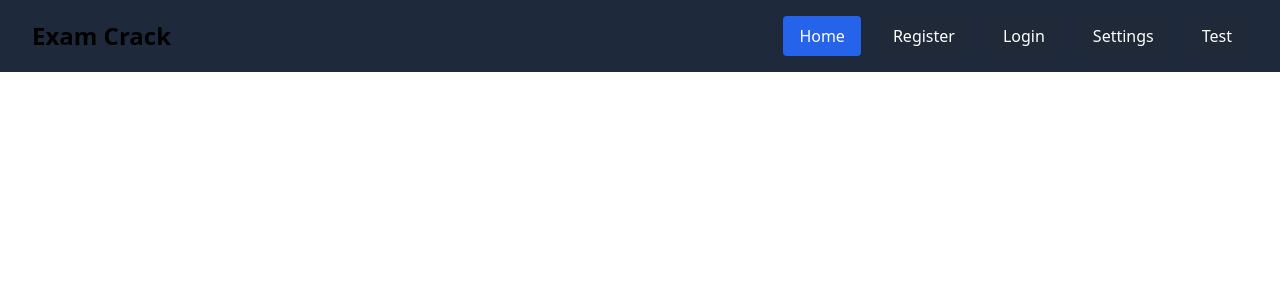
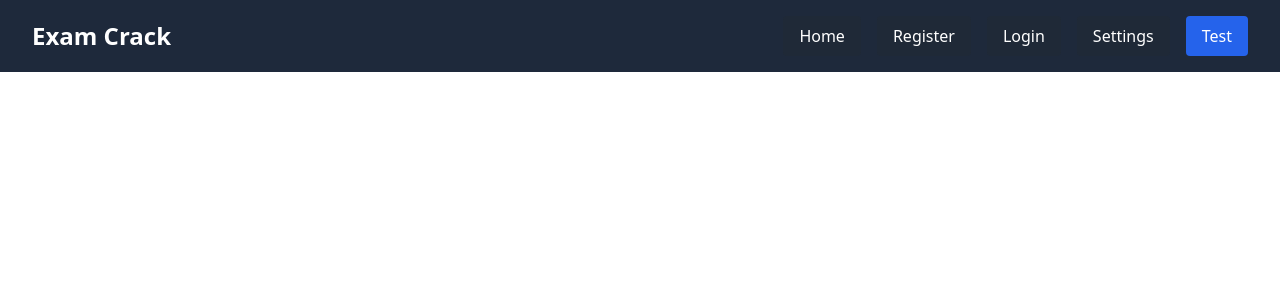
Before and after one commit to deferet/exam-crack, a React (Vite) app in the folder frontend/: page /test in a window 1280 px wide. Shown: the top 300 px of the page. Built offline with nearby package versions, Linux system fonts and the light colour scheme.

Commit message:
dodanie podswietlenia przyciskow w zaleznosci od aktualnej strony

```diff
--- a/frontend/src/components/navbar.jsx
+++ b/frontend/src/components/navbar.jsx
@@ -1,8 +1,28 @@
 import React from 'react';
-import { useNavigate } from 'react-router-dom';
+import { useLocation, useNavigate } from 'react-router-dom';
+
+const Button = ({ label, path, onClick }) => {
+  return (
+    <button onClick={onClick} style={{
+      padding: '0.5rem 1rem',
+      backgroundColor: path === window.location.pathname ? '#2563eb' : '#1f2937', // Highlight active button
+      color: '#ffffff',
+      border: 'none',
+      borderRadius: '4px',
+      cursor: 'pointer',
+      flexGrow: 0,  // Prevents buttons from growing
+      flexShrink: 0,  // Prevents buttons from shrinking
+      width: 'auto',  // Ensure the width is not stretched
+      whiteSpace: 'nowrap',  // Prevent button text from breaking into new line
+    }}>
+      {label}
+    </button>
+  );
+};
 
 const Navbar = () => {
   const navigate = useNavigate();
+  const location = useLocation();
 
   const handleNavigation = (path) => {
     navigate(path);
@@ -13,58 +33,35 @@ const Navbar = () => {
       backgroundColor: '#1e293b',
       padding: '1rem 2rem',
       display: 'flex',
-      justifyContent: 'space-between',
+      justifyContent: 'space-between',  // Ensures buttons are spaced evenly
       alignItems: 'center',
+      width: '100%',  // Make navbar stretch across the full width of the screen
+      boxSizing: 'border-box',  // Include padding in the width calculation
+      position: 'fixed',  // Keep navbar fixed at the top
+      top: 0,  // Align navbar to the top of the page
+      left: 0,  // Align navbar to the left
+      zIndex: 10,  // Ensure navbar is above other content
+      margin: 0,  // Reset margin to avoid unexpected shifts
     }}>
       <h1 style={{
         fontSize: '1.5rem',
         fontWeight: 'bold',
         margin: 0,
+        color: '#ffffff',
       }}>Exam Crack</h1>
       <div style={{
         display: 'flex',
         gap: '1rem',
+        flexGrow: 0,  // Prevent container from growing
+        flexShrink: 0,  // Prevent container from shrinking
+        alignItems: 'center',  // Vertically align buttons in the middle
+        margin: 0,  // Reset margin to avoid shifts
       }}>
-        <button onClick={() => handleNavigation('/')} style={{
-          padding: '0.5rem 1rem',
-          backgroundColor: '#2563eb',
-          color: '#ffffff',
-          border: 'none',
-          borderRadius: '4px',
-          cursor: 'pointer',
-        }}>Home</button>
-        <button onClick={() => handleNavigation('/register')} style={{
-          padding: '0.5rem 1rem',
-          backgroundColor: '#1f2937',
-          color: '#ffffff',
-          border: 'none',
-          borderRadius: '4px',
-          cursor: 'pointer',
-        }}>Register</button>
-        <button onClick={() => handleNavigation('/login')} style={{
-          padding: '0.5rem 1rem',
-          backgroundColor: '#1f2937',
-          color: '#ffffff',
-          border: 'none',
-          borderRadius: '4px',
-          cursor: 'pointer',
-        }}>Login</button>
-        <button onClick={() => handleNavigation('/settings')} style={{
-          padding: '0.5rem 1rem',
-          backgroundColor: '#1f2937',
-          color: '#ffffff',
-          border: 'none',
-          borderRadius: '4px',
-          cursor: 'pointer',
-        }}>Settings</button>
-        <button onClick={() => handleNavigation('/test')} style={{
-          padding: '0.5rem 1rem',
-          backgroundColor: '#1f2937',
-          color: '#ffffff',
-          border: 'none',
-          borderRadius: '4px',
-          cursor: 'pointer',
-        }}>Test</button>
+        <Button label="Home" path="/" onClick={() => handleNavigation('/')} />
+        <Button label="Register" path="/register" onClick={() => handleNavigation('/register')} />
+        <Button label="Login" path="/login" onClick={() => handleNavigation('/login')} />
+        <Button label="Settings" path="/settings" onClick={() => handleNavigation('/settings')} />
+        <Button label="Test" path="/test" onClick={() => handleNavigation('/test')} />
       </div>
     </div>
   );
```
